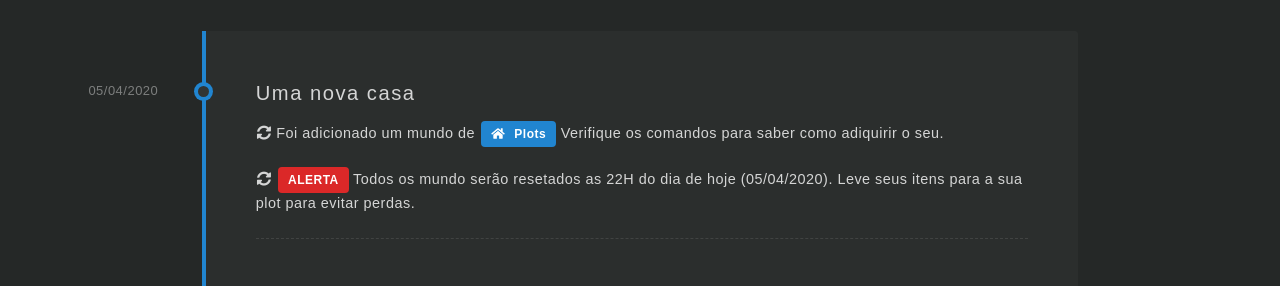
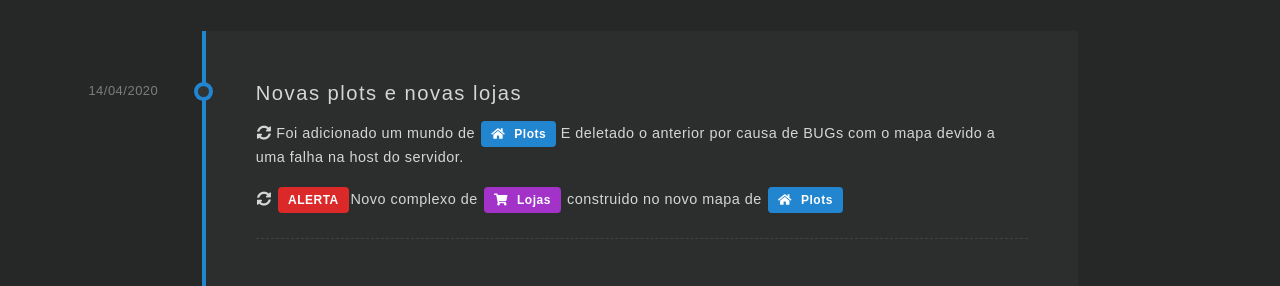
Before and after one commit to exgamext/mineserver, a plain HTML site: page updates.html in a window 1280 px wide. Shown: the part 467-753 px from the top of the page. Drawn offline with Linux system fonts and the light colour scheme; a web font is replaced by a local one.

Commit message:
Add files via upload

```diff
--- a/updates.html
+++ b/updates.html
@@ -44,6 +44,12 @@
         <ul class="timeline">
           <!-- Colocar a partir daqui!-->
           <!-- Blue = Estações || Purple = Lugares || Violet = Comandos -->
+          <li class="event" data-date="14/04/2020">
+            <h3>Novas plots e novas lojas</h3>
+            <div><i class="icon sync alternate"></i>Foi adicionado um mundo de <div class="ui blue label"><i class="icon home"></i>Plots</div> E deletado o anterior por causa de BUGs com o mapa devido a uma falha na host do servidor.</div>
+            <br>
+            <div><i class="icon sync alternate"></i><div class="ui red label">ALERTA</div>Novo complexo de <div class="ui purple label"><i class="icon shop"></i>Lojas</div> construido no novo mapa de <div class="ui blue label"><i class="icon home"></i>Plots</div></div>
+          </li>
           <li class="event" data-date="05/04/2020">
             <h3>Uma nova casa</h3>
             <div><i class="icon sync alternate"></i>Foi adicionado um mundo de <div class="ui blue label"><i class="icon home"></i>Plots</div> Verifique os comandos para saber como adiquirir o seu.</div>
```
